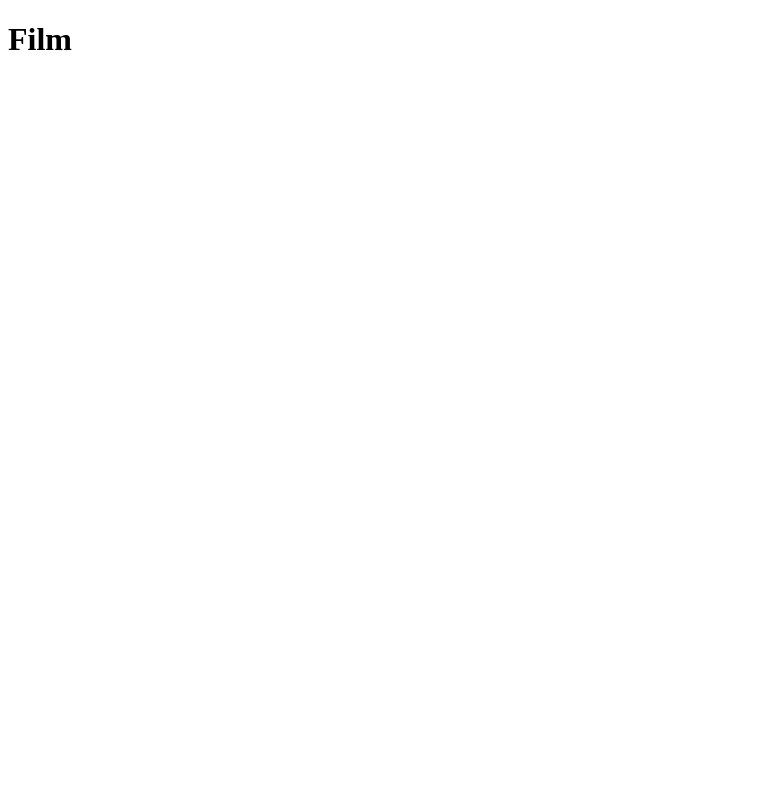
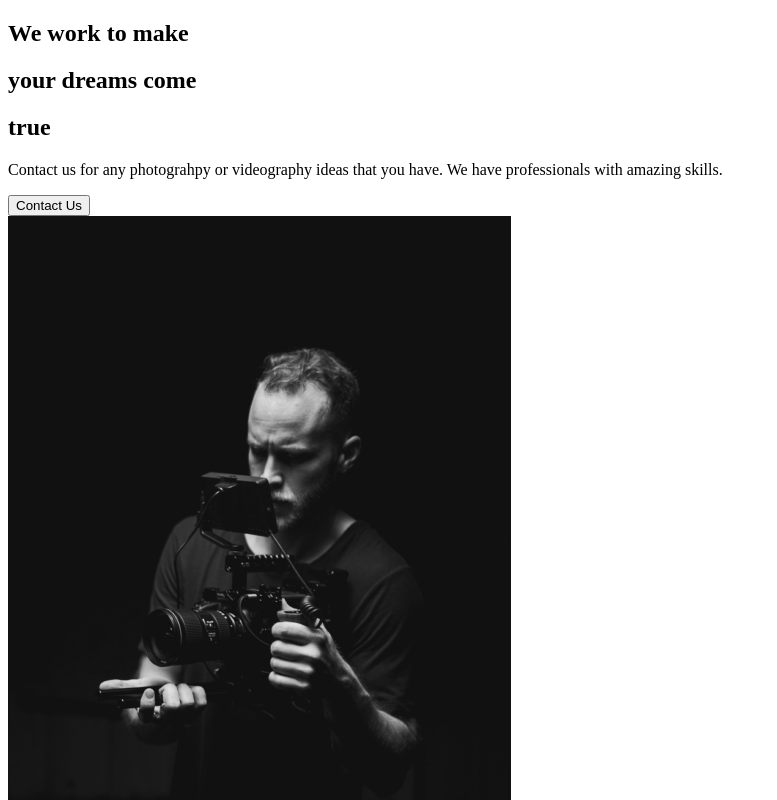
Before and after one commit to ADitta/react-capture-project, a React (Create React App) app: page / in a window 1280 px wide. Shown: the top 800 px of the page, without its empty margins (0-777 px from the left). Built offline with nearby package versions, Linux system fonts and the light colour scheme.

Commit message:
create about pages

```diff
--- a/src/App.js
+++ b/src/App.js
@@ -1,7 +1,9 @@
+// Import pages
+import AboutUs from "./pages/AboutUs";
 function App() {
   return (
     <div className="App">
-      <h1>Film</h1>
+      <AboutUs />
     </div>
   );
 }
--- /dev/null
+++ b/src/components/AboutSection.js
@@ -0,0 +1,35 @@
+import React from "react";
+import home1 from "../img/home1.png";
+
+const AboutSection = () => {
+  return (
+    <div>
+      <div className="description">
+        <div className="title">
+          <div className="hide">
+            <h2>We work to make</h2>
+          </div>
+          <div className="hide">
+            <h2>
+              your <span>dreams</span> come
+            </h2>
+          </div>
+          <div className="hide">
+            <h2>true</h2>
+          </div>
+        </div>
+        <p>
+          Contact us for any photograhpy or videography ideas that you have. We
+          have professionals with amazing skills.
+        </p>
+        <button>Contact Us</button>
+      </div>
+
+      <div className="image">
+        <img src={home1} alt="guy with camera" />
+      </div>
+    </div>
+  );
+};
+
+export default AboutSection;
--- /dev/null
+++ b/src/pages/AboutUs.js
@@ -0,0 +1,9 @@
+import React from "react";
+// Page components
+import AboutSection from "../components/AboutSection";
+
+const AboutUs = () => {
+  return <AboutSection />;
+};
+
+export default AboutUs;
```
